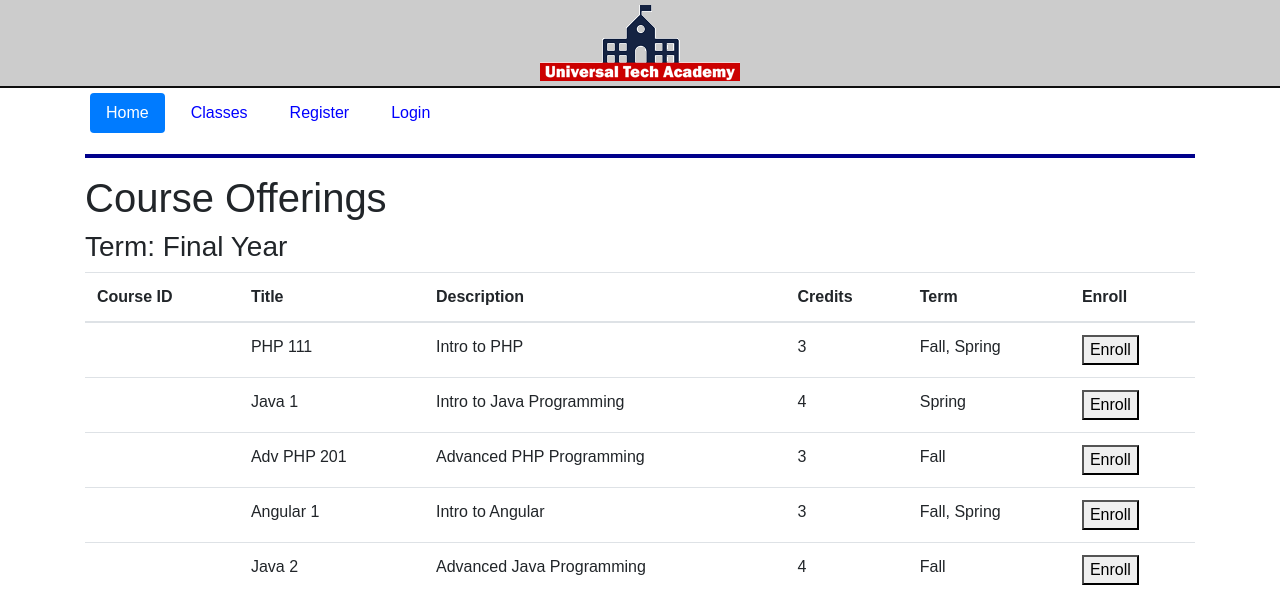
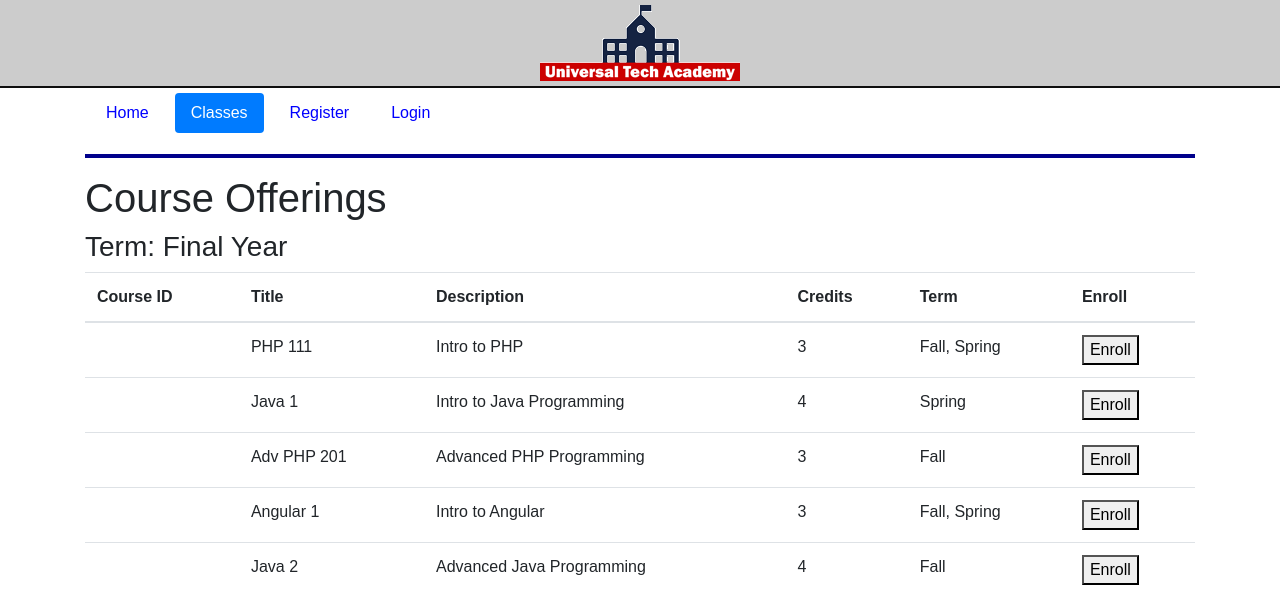
Before and after one commit to ritik-gupta/flask, a Flask app: page /courses in a window 1280 px wide. Shown: the top 596 px of the page. Run offline with Flask 2, Linux system fonts and the light colour scheme; some libraries are stand-ins or nearby versions.

Commit message:
highlight selected tab

```diff
--- a/application/routes.py
+++ b/application/routes.py
@@ -5,17 +5,17 @@ from flask import render_template
 @app.route("/index")
 @app.route("/home")
 def index():
-    return render_template("index.html", login=False)
+    return render_template("index.html", index=True)
 
 @app.route("/login")
 def login():
-    return render_template("login.html", login=False)
+    return render_template("login.html", login=True)
 
 @app.route("/courses")
 def courses():
     courseData = [{"courseID":"1111","title":"PHP 111","description":"Intro to PHP","credits":"3","term":"Fall, Spring"}, {"courseID":"2222","title":"Java 1","description":"Intro to Java Programming","credits":"4","term":"Spring"}, {"courseID":"3333","title":"Adv PHP 201","description":"Advanced PHP Programming","credits":"3","term":"Fall"}, {"courseID":"4444","title":"Angular 1","description":"Intro to Angular","credits":"3","term":"Fall, Spring"}, {"courseID":"5555","title":"Java 2","description":"Advanced Java Programming","credits":"4","term":"Fall"}]
-    return render_template("courses.html", login=False, courseData=courseData)
+    return render_template("courses.html", courseData=courseData, courses=True)
 
 @app.route("/register")
 def register():
-    return render_template("register.html", login=False)
+    return render_template("register.html", register=True)
--- a/application/templates/includes/nav.html
+++ b/application/templates/includes/nav.html
@@ -1,10 +1,10 @@
     <header>
         <nav>
             <ul class="nav nav-pills">
-                <li class="nav-item"><a href="{{ url_for('index') }}" class="nav-link active">Home</a></li>
-                <li class="nav-item"><a href="{{ url_for('courses') }}" class="nav-link">Classes</a></li>
-                <li class="nav-item"><a href="{{ url_for('register') }}" class="nav-link">Register</a></li>
-                <li class="nav-item"><a href="{{ url_for('login') }}" class="nav-link">Login</a></li>
+                <li class="nav-item"><a href="{{ url_for('index') }}" class="nav-link {% if index %}active{% endif %}">Home</a></li>
+                <li class="nav-item"><a href="{{ url_for('courses') }}" class="nav-link {% if courses %}active{% endif %}">Classes</a></li>
+                <li class="nav-item"><a href="{{ url_for('register') }}" class="nav-link {% if register %}active{% endif %}">Register</a></li>
+                <li class="nav-item"><a href="{{ url_for('login') }}" class="nav-link {% if login %}active{% endif %}">Login</a></li>
             </ul>
         </nav>
         <hr style="clear:both">
```
